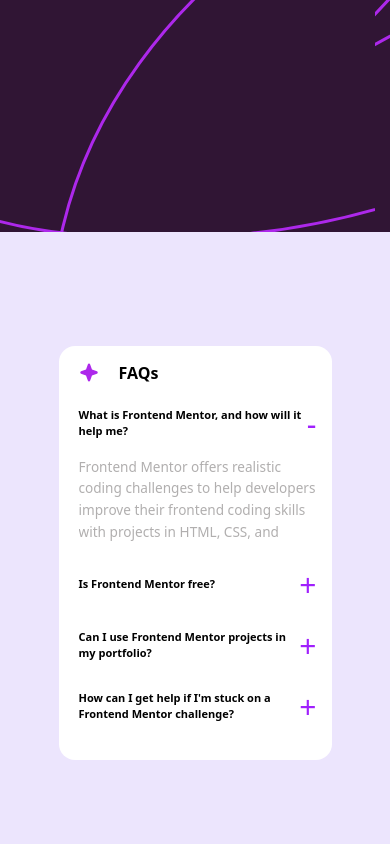
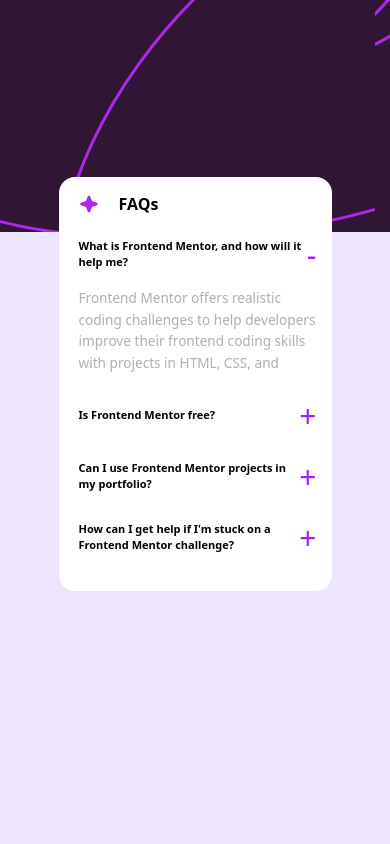
Before and after one commit to nifemi2005/FAQ-ACCORDION, a website: page index.html in a window 390 px wide. Drawn offline with nearby package versions, Linux system fonts and the light colour scheme; files that its build step writes are made by us from their sources.

Commit message:
Adjusted the positioning of the FAQ

```diff
--- a/index.html
+++ b/index.html
@@ -22,7 +22,7 @@
     <img src="/assets/images/background-pattern-mobile.svg" class="md:hidden block" alt="">
   </div>
   <div class="bg-[#ece5fd] lg:h-[54.3vh] h-[390px] mx-auto flex flex-col items-center my-0">
-    <div class="bg-white lg:py-[30px] md:py-[20px] py-[15px] pr-[35px] rounded-2xl absolute lg:bottom-[5%] md:bottom-[20%] bottom-[10%] lg:w-[40%] md:w-[45%] w-[70%]">
+    <div class="bg-white lg:py-[30px] md:py-[20px] py-[15px] pr-[35px] rounded-2xl absolute lg:bottom-[5%] md:bottom-[20%] bottom-[30%] lg:w-[40%] md:w-[45%] w-[70%]">
       <div class="flex items-center gap-5 font-bold mx-auto md:px-[30px] px-[20px]">
         <img src="./assets/images/icon-star.svg" alt="" class="md:w-[40px] w-[20px]">
         <h2 class="md:text-[40px]">FAQs</h2>
--- a/main.css
+++ b/main.css
@@ -5,6 +5,7 @@
 
 .background{
     background-image: url(/assets/images/background-pattern-desktop.svg);
+    position: relative;
 }
 label::after{
     content: '+';
```
